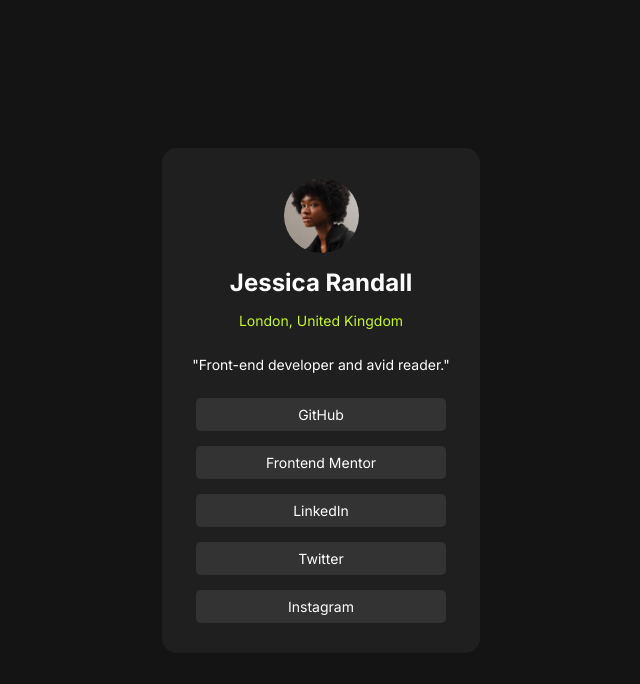
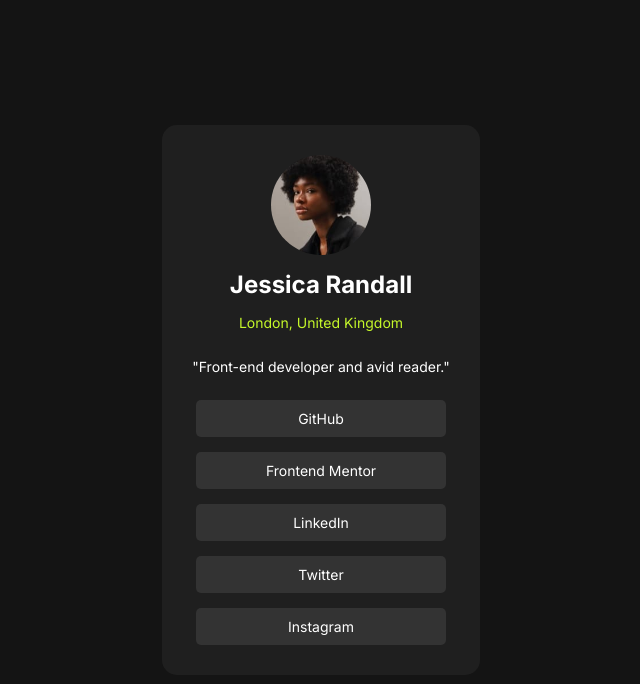
Before and after one commit to SGcoder120/social-links-profile-main, a plain HTML site: page index.html in a window 1280 px wide. Shown: the whole page, without its empty margins (319-959 px from the left). Drawn offline with Linux system fonts and the light colour scheme.

Commit message:
Minor changes to css file

```diff
--- a/styles.css
+++ b/styles.css
@@ -46,7 +46,7 @@ h2 {
 
 .avatar-img {
     border-radius: 50%;
-    width: 75px;
+    width: 100px;
 }
 
 p.location {
@@ -62,7 +62,7 @@ a button {
     text-decoration: none;
     color: white;
     background-color: hsl(0, 0%, 20%);
-    padding: 8px 10px;
+    padding: 10px 15px;
     border: none;
     border-radius: 5px;
     width: 250px;
```
